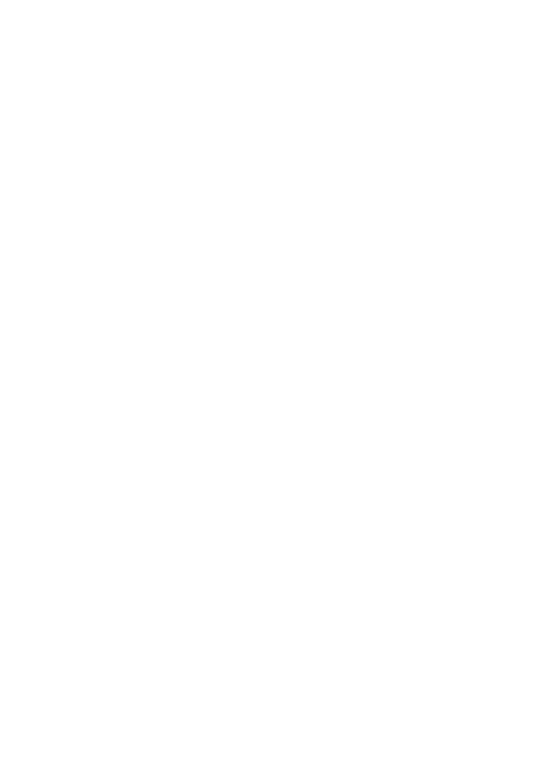
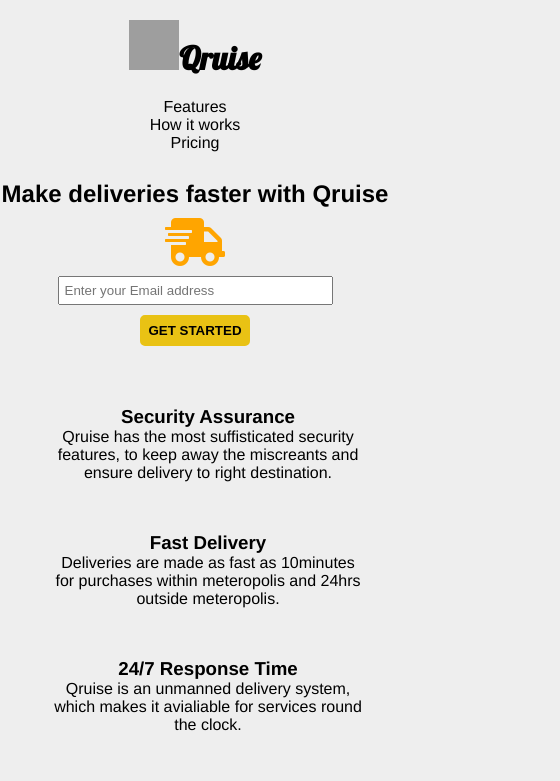
Before and after one commit to Mire-web/landing-page, a plain HTML site: page index.html in a window 390 px wide. Shown: the top 781 px of the page, 560 px wide, since content can reach past the window. Drawn offline with Linux system fonts and the light colour scheme; grey boxes are pictures that could not be loaded.

Commit message:
Update media.css

```diff
--- a/media.css
+++ b/media.css
@@ -12,8 +12,8 @@
         align-items: center;
     }
     body{
-         display:none;
-         max-width:100vh;
+        margin-left:auto;
+        margin-right:auto;
          }
 }
 
```
